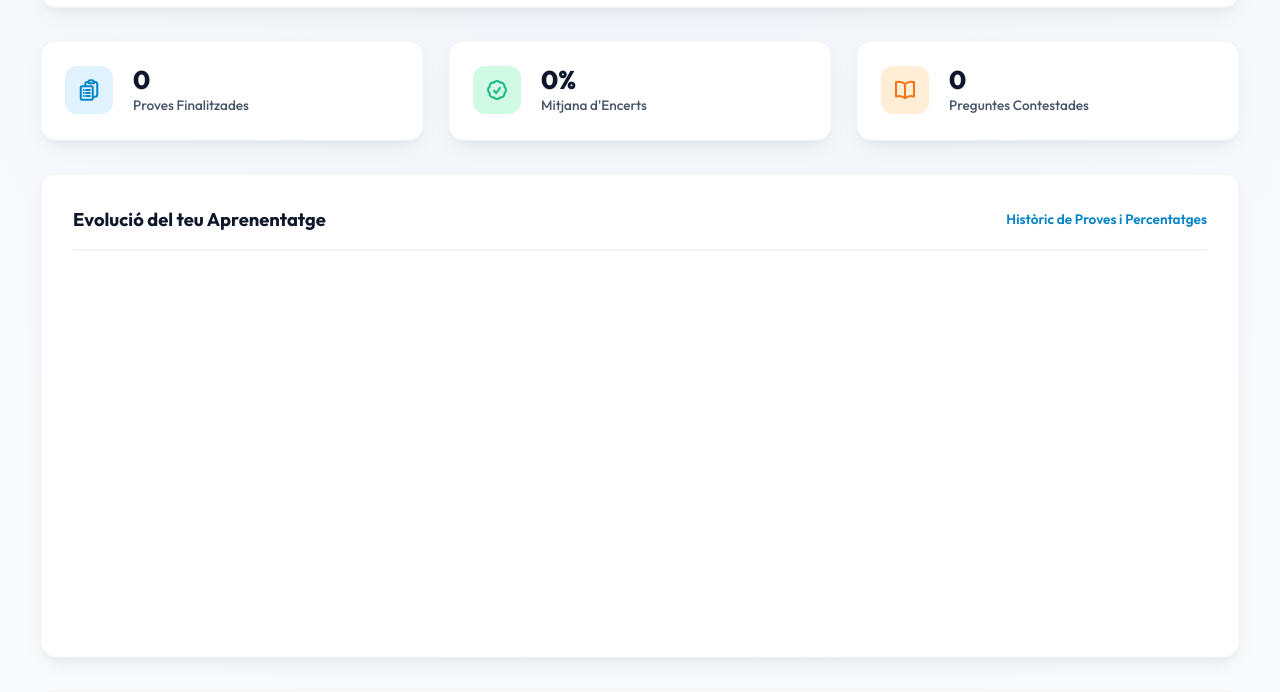
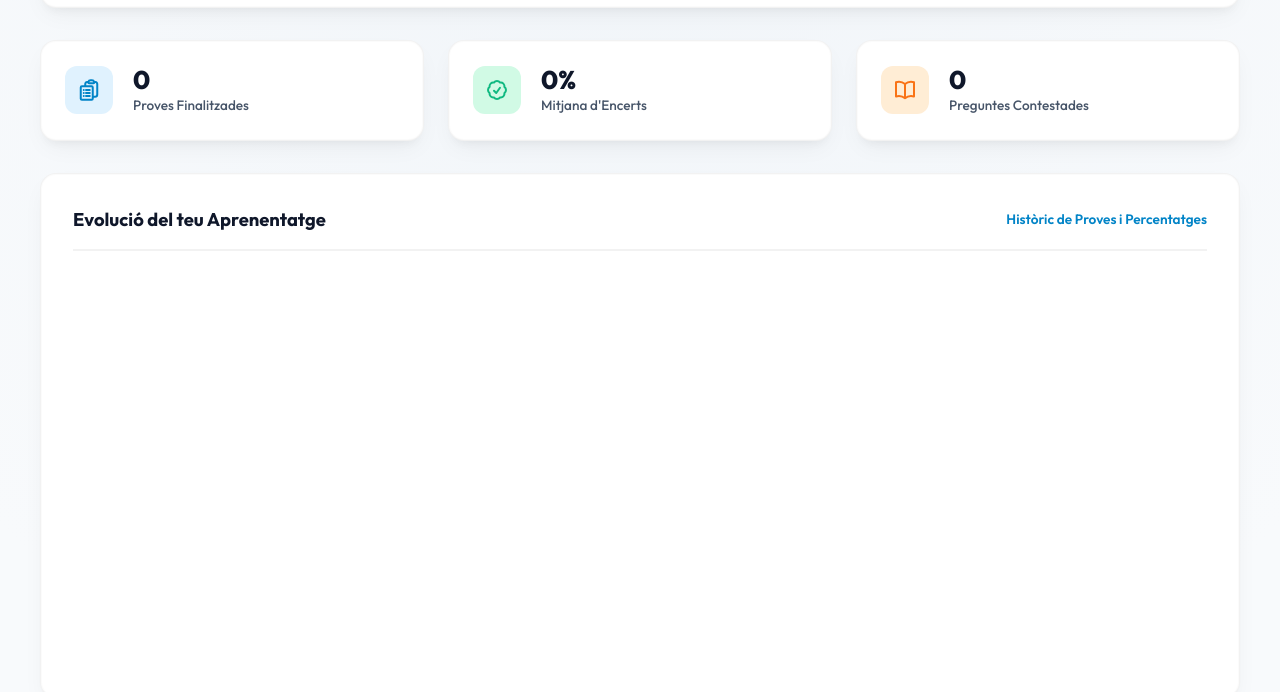
Before and after one commit to dmoliner/exam-arq-cloud, a website: page rendiment.html in a window 1280 px wide. Shown: the part 108-800 px from the top of the page. Drawn offline with nearby package versions, Linux system fonts and the light colour scheme; no server answers.

Commit message:
style: alliberar espai i baixar la llegenda del gràfic a rendiment.html

```diff
--- a/rendiment.html
+++ b/rendiment.html
@@ -68,7 +68,7 @@
     </section>
 
     <!-- GRÀFIC DE RENDIMENT HISTÒRIC -->
-    <section class="admin-panel-card" style="margin-bottom: 2rem; min-height: auto;">
+    <section class="admin-panel-card" style="margin-bottom: 1.5rem; min-height: auto; padding-bottom: 4.5rem !important;">
         <div class="panel-header">
             <h3>Evolució del teu Aprenentatge</h3>
             <span style="font-size: 0.85rem; font-weight: 600; color: var(--color-cloud-blue);">Històric de Proves i Percentatges</span>
@@ -323,6 +323,7 @@
                             position: 'bottom',
                             labels: {
                                 color: '#475569',
+                                padding: 26,
                                 font: {
                                     family: "'Outfit', sans-serif",
                                     size: 12,
```
